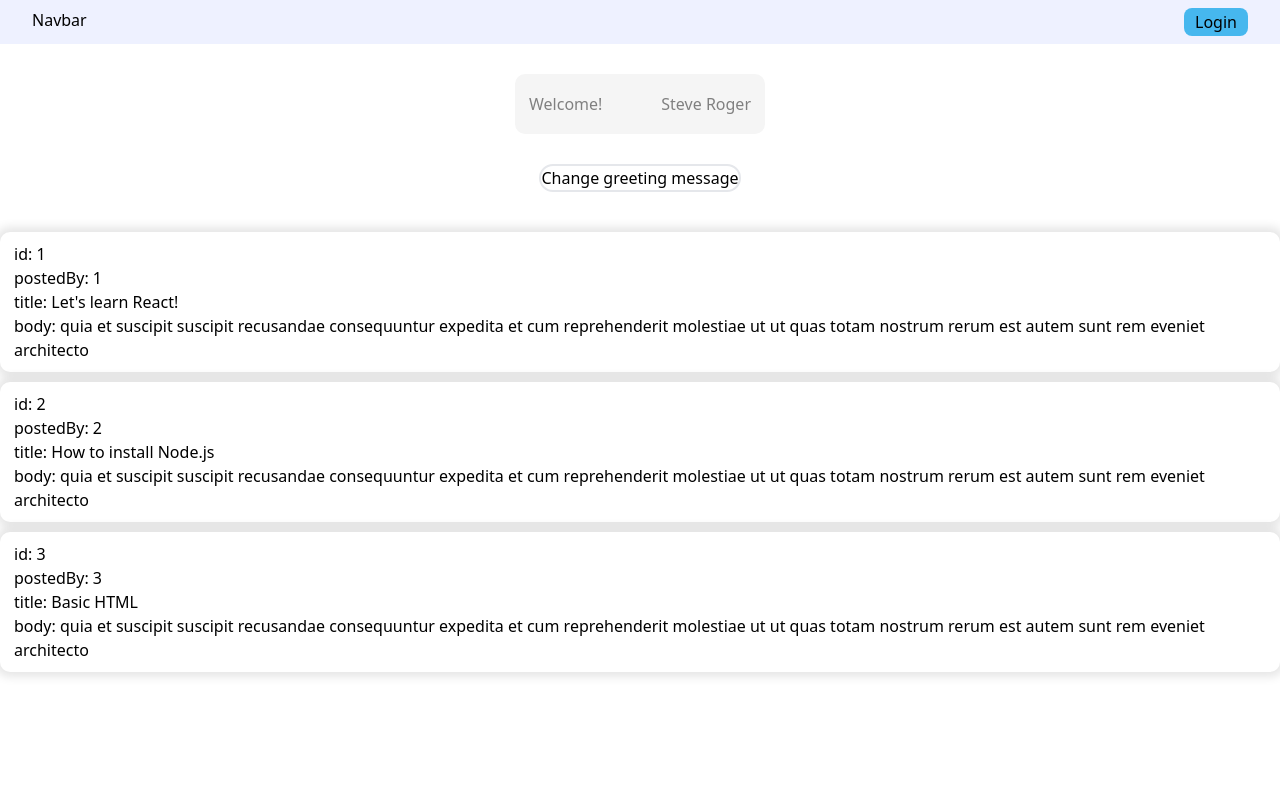
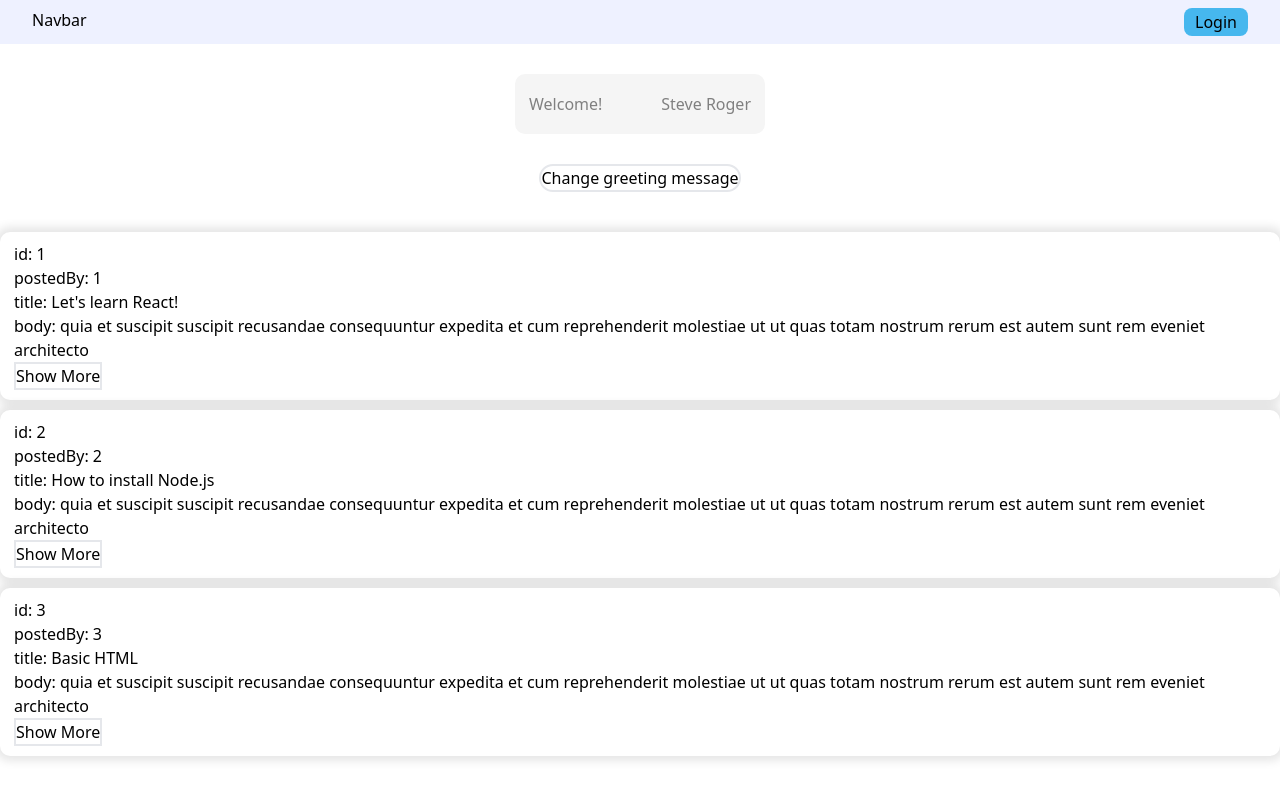
Before and after one commit to SHUSHI1137/my-first-react-app, a React (Vite) app: page / in a window 1280 px wide. Built offline with nearby package versions, Linux system fonts and the light colour scheme.

Commit message:
update toggle show more

```diff
--- a/src/components/Post.tsx
+++ b/src/components/Post.tsx
@@ -1,3 +1,4 @@
+import { useState } from 'react'
 import { PostDTO } from '../types/dto'
 import classes from './Post.module.css'
 
@@ -6,16 +7,22 @@ interface IPostProps {
 }
 
 const Post = ({ post }: IPostProps) => {
-  const handleClick = (title: string) => {
-    alert(`Clicked - ${title}`)
+  const [showMoreMsg, setShowMoreMsg] = useState<boolean>(false)
+
+  const toggleShow = () => {
+    setShowMoreMsg(!showMoreMsg)
   }
 
   return (
-    <div onClick={() => handleClick(post.title)} className={classes.post}>
+    <div className={classes.post}>
       <p>id: {post.id}</p>
       <p>postedBy: {post.userId}</p>
       <p>title: {post.title}</p>
       <p>body: {post.body}</p>
+      {showMoreMsg && <p>More post info...</p>}
+      <button className="rounded-none border-solid border-2 to-black" onClick={toggleShow}>
+        {showMoreMsg ? 'Show Less' : 'Show More'}
+      </button>
     </div>
   )
 }
```
